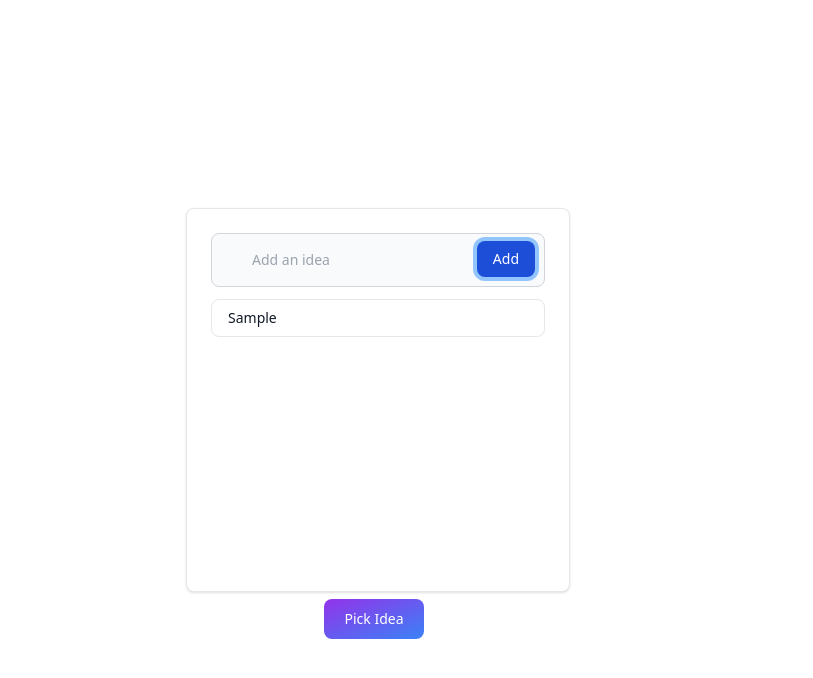
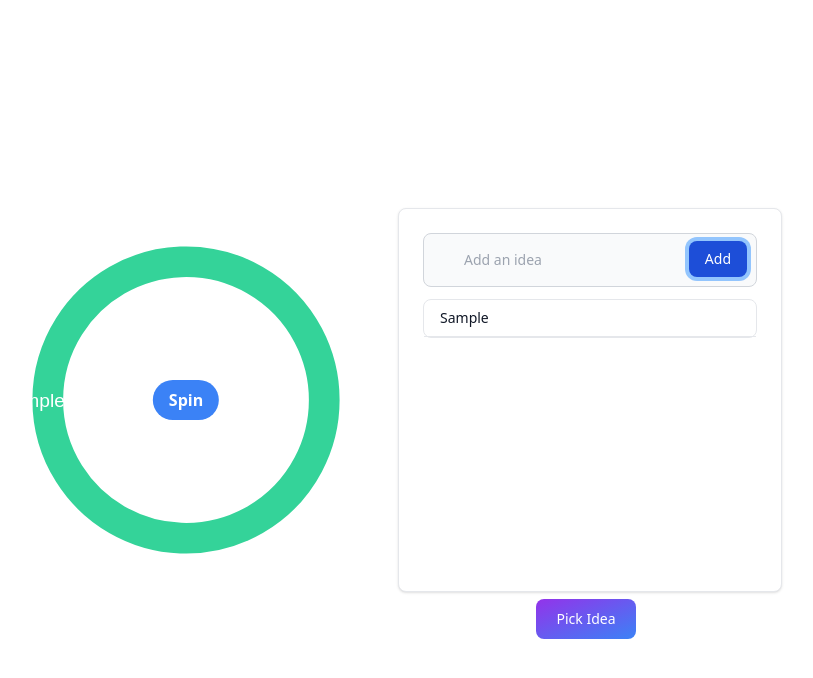
Before and after one commit to lucasw4/random-decision-maker, a React (Create React App) app: page / in a window 1280 px wide. Both pictures are taken after typing "Sample" into the empty fields and a click on the button "Add". Shown: the top 678 px of the page, without its empty margins (262-1075 px from the left). Built offline with nearby package versions, Linux system fonts and the light colour scheme.

Commit message:
Start implementing spinner, buggy implementation of random color generator for wheel

```diff
--- a/package.json
+++ b/package.json
@@ -7,9 +7,11 @@
     "@testing-library/react": "^13.4.0",
     "@testing-library/user-event": "^13.5.0",
     "autoprefixer": "^10.4.13",
+    "classnames": "^2.3.2",
     "postcss-cli": "^10.1.0",
     "react": "^18.2.0",
     "react-dom": "^18.2.0",
+    "react-minimal-pie-chart": "^8.4.0",
     "react-scripts": "5.0.1",
     "tailwindcss": "^3.2.7",
     "web-vitals": "^2.1.4"
--- a/src/App.js
+++ b/src/App.jsx
@@ -1,31 +1,60 @@
 import React, { useEffect, useState } from "react";
+import { PieChart } from "react-minimal-pie-chart";
 import IdeasList from "./components/IdeasList";
+import WheelOfFortune from "./components/WheelOfFortune";
 
 function App() {
   const [ideas, setIdeas] = useState([]);
   const [randomIdea, setRandomIdea] = useState("");
   const [isOpen, setIsOpen] = useState(false);
+  const [spinning, setSpinning] = useState(false);
 
   const handleAddIdeas = function (event) {
     event.preventDefault();
     const newIdea = event.target.elements.idea.value.trim();
-    setIdeas([...ideas, newIdea]);
-    event.target.reset();
+
+    if (ideas.length <= 24) {
+      setIdeas([...ideas, newIdea]);
+      event.target.reset();
+    } else {
+      console.log("Error, trying to add too many ideas");
+    }
   };
 
-  const handleRandomIdea = function (event) {
-    event.preventDefault();
-    const randomIndex = Math.floor(Math.random() * ideas.length);
+  function generateRandomIndex(array) {
+    return Math.floor(Math.random() * array.length);
+  }
+
+  const handleRandomIdea = function () {
+    const randomIndex = generateRandomIndex(ideas);
     setRandomIdea(ideas[randomIndex]);
   };
 
-  const clickHandler = function (event) {
-    handleRandomIdea(event);
-    setIsOpen(true);
+  const handleSpin = function () {
+    if (spinning) {
+      return;
+    }
+
+    setSpinning(true);
+
+    setTimeout(() => {
+      clickHandler();
+      setSpinning(false);
+    }, 2000);
+  };
+
+  const clickHandler = function () {
+    if (ideas.length >= 1) {
+      handleRandomIdea();
+      setIsOpen(true);
+    }
   };
 
   return (
     <div className='App dark:bg-gray-900 h-screen flex justify-center items-center'>
+      {ideas.length >= 1 && (
+        <WheelOfFortune ideas={ideas} onSpin={handleSpin} spinning={spinning} />
+      )}
       <div className='max-w-lg w-96 h-96 p-6 bg-white border border-gray-200 rounded-lg shadow dark:bg-gray-800 dark:border-gray-700'>
         <form onSubmit={handleAddIdeas}>
           <label
@@ -64,12 +93,12 @@ function App() {
         </div>
       </div>
       <div
-        className={isOpen ? "fixed h-screen w-screen bg-black/40" : "hidden"}
+        className={isOpen ? "fixed h-screen w-screen bg-black/60" : "hidden"}
       ></div>
       <div
         className={
           isOpen
-            ? "fixed z-50 top-1/2 left-1/2 right-1/2 flex justify-center"
+            ? "fixed z-50 top-[40%] left-1/2 right-1/2 flex justify-center"
             : "hidden"
         }
       >
--- a/src/components/IdeasList.jsx
+++ b/src/components/IdeasList.jsx
@@ -2,7 +2,7 @@ import React from "react";
 
 const IdeasList = (props) => {
   return (
-    <ul className='mb-2 w-6 text-sm font-medium text-gray-900 bg-white border border-gray-200 rounded-lg dark:bg-gray-700 dark:border-gray-600 dark:text-white'>
+    <ul className='mb-2 w-full text-sm font-medium text-gray-900 bg-white border border-gray-200 rounded-lg dark:bg-gray-700 dark:border-gray-600 dark:text-white'>
       {props.ideas.map((idea, index) => {
         return (
           <li
--- /dev/null
+++ b/src/components/MineGrid.jsx
@@ -0,0 +1,21 @@
+import React from "react";
+
+const MineGrid = (props) => {
+  return (
+    <div className='w-96 h-96 grid grid-cols-4 gap-4 px-4'>
+      {props.ideas.map((idea, i) => (
+        <div
+          key={i}
+          className='border-2 border-gray-400 rounded-lg p-4 text-center hover:bg-gray-100 cursor-pointer'
+          onClick={props.clickHandler}
+        >
+          <span role='img' aria-label='mine'>
+            💣
+          </span>
+        </div>
+      ))}
+    </div>
+  );
+};
+
+export default MineGrid;
--- /dev/null
+++ b/src/components/WheelOfFortune.jsx
@@ -0,0 +1,88 @@
+import React from "react";
+import { PieChart } from "react-minimal-pie-chart";
+
+const WheelOfFortune = ({ spinning, onSpin, ideas }) => {
+  function handleSpinClick() {
+    if (spinning) {
+      return;
+    }
+
+    onSpin();
+  }
+
+  function generateRandomIndex(array) {
+    return Math.floor(Math.random() * array.length);
+  }
+  const segmentColors = [
+    "#EF4444",
+    "#EA580C",
+    "#16A34A",
+    "#059669",
+    "#0369A1",
+    "#4338CA",
+    "#7E22CE",
+    "#BE123C",
+    "#BE185D",
+    "#CA8A04",
+    "#14B8A6",
+    "#34D399",
+    "#8B5CF6",
+    "#7F1D1D",
+    "#7C2D12",
+    "#78350F",
+    "#713F12",
+    "#365314",
+    "#14532D",
+    "#064E3B",
+    "#134E4A",
+    "#164E63",
+    "#0C4A6E",
+    "#1E3A8A",
+    "#312E81",
+  ];
+
+  const colors = [];
+
+  const data = ideas.map((idea) => {
+    let pickColor;
+    let randomColor = segmentColors[generateRandomIndex(segmentColors)];
+
+    if (!colors.includes(randomColor)) {
+      pickColor = randomColor;
+      colors.push(randomColor);
+    }
+
+    return {
+      title: idea,
+      value: 100 / ideas.length,
+      color: pickColor,
+    };
+  });
+
+  return (
+    <div className='relative flex justify-center items-center w-96 h-96 mx-5'>
+      <PieChart
+        data={data}
+        lineWidth={20}
+        label={({ dataEntry }) => dataEntry.title}
+        labelStyle={{
+          fontSize: "5px",
+          fontFamily: "sans-serif",
+          fill: "#fff",
+        }}
+        labelPosition={100}
+        radius={40}
+        animate={false}
+      />
+      <button
+        className='absolute z-10 px-4 py-2 font-semibold text-white bg-blue-500 rounded-full'
+        style={{ left: "50%", top: "50%", transform: "translate(-50%, -50%)" }}
+        onClick={handleSpinClick}
+      >
+        Spin
+      </button>
+    </div>
+  );
+};
+
+export default WheelOfFortune;
--- a/tailwind.config.js
+++ b/tailwind.config.js
@@ -1,6 +1,6 @@
 /** @type {import('tailwindcss').Config} */
 module.exports = {
-  content: ["./src/**/*.{html,js, jsx}"],
+  content: ["./src/**/*.{html,js,jsx}"],
   theme: {
     extend: {},
   },
```
Also changed, not shown: public/index.css (+22 -1 lines), 1 other file (tests, documents, lock files or other folders).
